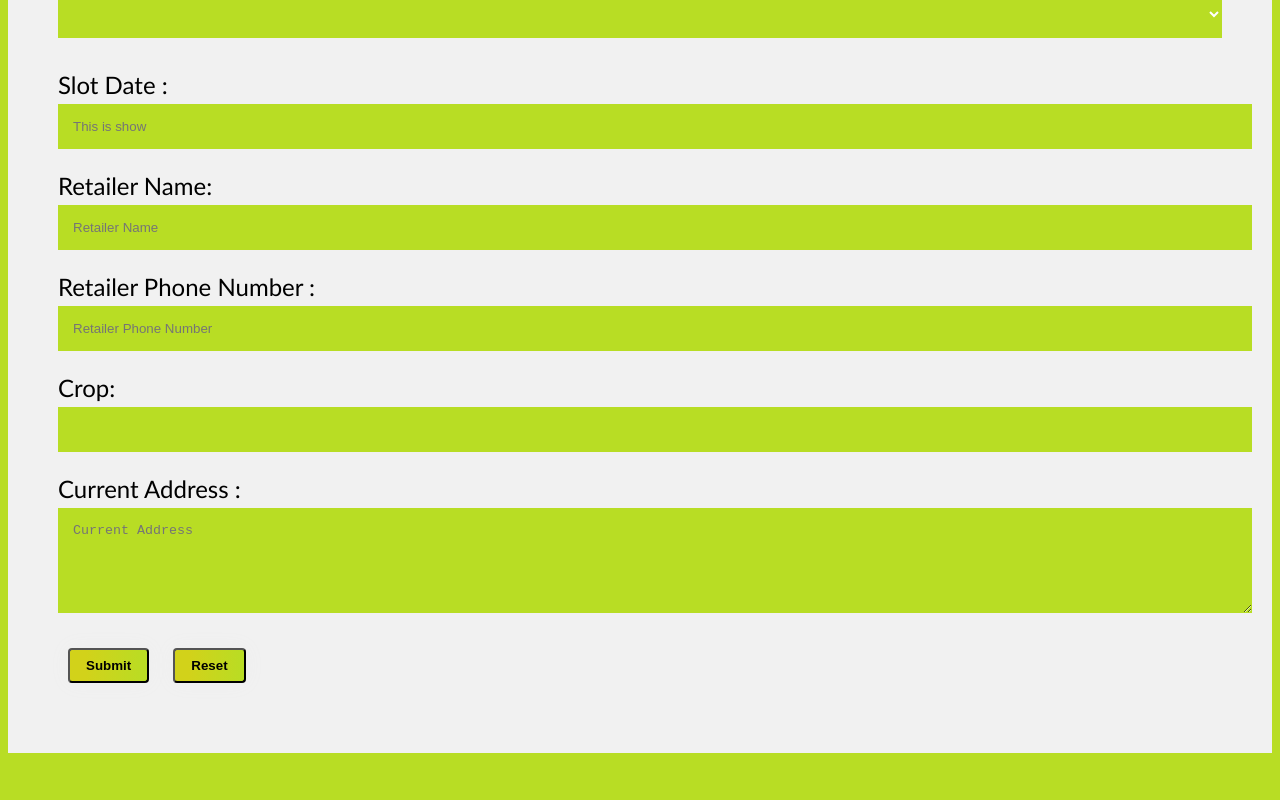
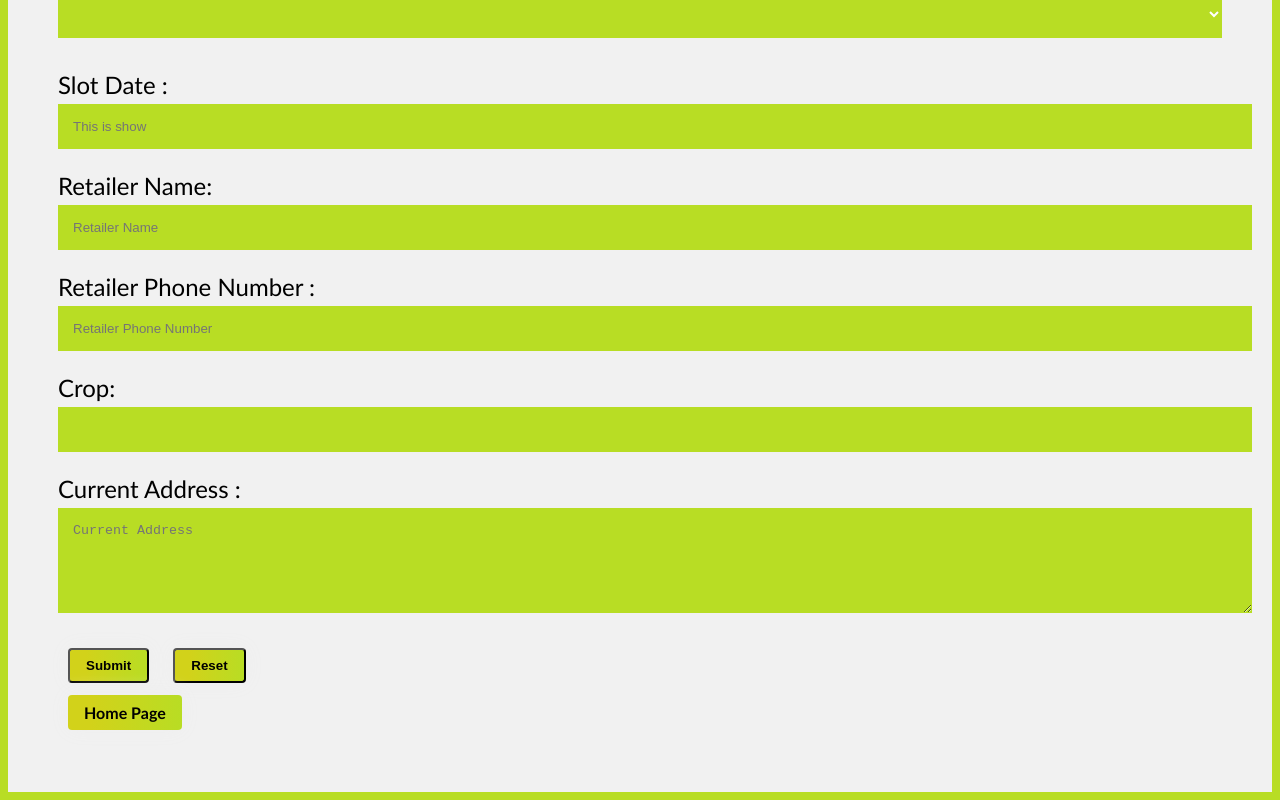
Before and after one commit to vasuparsaniya/Market_Yard, a plain HTML site: page Market_Yard-Frontend/form3.html in a window 1280 px wide. Shown: the part 571-1371 px from the top of the page. Before the commit the page ends 1332 px from the top, so only its background shows below. Drawn offline with nearby package versions, Linux system fonts and the light colour scheme; no server answers.

Commit message:
Last Commit

```diff
--- a/Market_Yard-Frontend/form3.html
+++ b/Market_Yard-Frontend/form3.html
@@ -155,11 +155,16 @@
                 <button type="submit" class="registerbtn">Submit</a></button>
 
                 <button type="submit" class="registerbtn">Reset</button>
+
                 <!-- <button type="submit" class="registerbtn" ng-click="list()">Show</button> -->
 
                 <!-- <a href="index2.html"><button type="" class="registerbtn">Back to Home Page</button></a>  -->
     </form>
-    </script>
+    <!-- </script> -->
+    <div>
+        <a href="index.html" class="registerbtn">Home Page</a>
+    </div>
+
 </body>
 
 </html>
--- a/Market_Yard_Backend/app.js
+++ b/Market_Yard_Backend/app.js
@@ -2,6 +2,7 @@ var http = require('http');
 var express = require('express');
 
 var app = express();
+// var databaseUrl = 'mongodb+srv://vasuparsaniya21:vasu123@cluster.mznvtrt.mongodb.net/market_yard';
 var databaseUrl = 'mongodb://localhost:27017/market_yard';
 var collections = ['farmer', 'users', 'retailer','bookSlot'];
 
```
Also changed, not shown: 9 other files.
